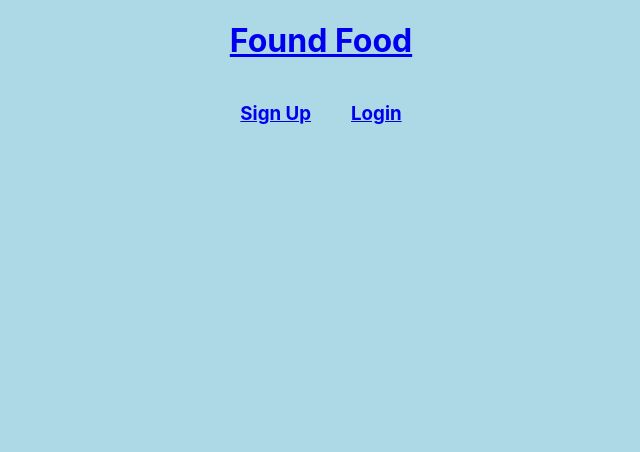
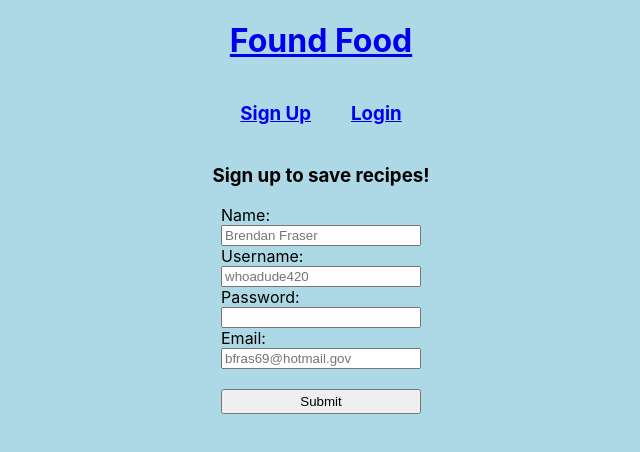
Before and after one commit to conorkenahan/found-food, a React (Create React App) app: page /signup in a window 1280 px wide. Shown: the top 452 px of the page, without its empty margins (319-959 px from the left). Built offline with nearby package versions, Linux system fonts and the light colour scheme.

Commit message:
fixed wrapping ingredient items

```diff
--- a/src/App.js
+++ b/src/App.js
@@ -3,6 +3,8 @@ import "./index.css";
 import Context from "./Context";
 import Ingredients from "./components/Ingredients/Ingredients.js";
 import RecipeResults from "./components/RecipeResults/RecipeResults.js";
+import Signup from "./components/Signup/Signup.js";
+import Login from "./components/Login/Login.js";
 import Nav from "./components/Nav/Nav.js";
 import { Route } from "react-router-dom";
 
@@ -30,7 +32,6 @@ export default class App extends React.Component {
       { value: "ketchup", label: "Ketchup", checked: false },
       { value: "lemons", label: "Lemons", checked: false },
       { value: "mayonnaise", label: "Mayonnaise", checked: false },
-      { value: "milk", label: "Milk", checked: false },
       { value: "mushrooms", label: "Mushrooms", checked: false },
       { value: "mustard", label: "Mustard", checked: false },
       { value: "onions", label: "Onions", checked: false },
@@ -45,8 +46,6 @@ export default class App extends React.Component {
       { value: "tomatoes", label: "Tomatoes", checked: false },
       { value: "tomato sauce", label: "Tomato Sauce", checked: false },
       { value: "tortillas", label: "Tortillas", checked: false },
-      { value: "taco shells", label: "Taco Shells", checked: false },
-      { value: "vinegar", label: "Vinegar", checked: false },
       { value: "zucchini", label: "Zucchini", checked: false },
     ],
     selectedIngredients: [],
@@ -110,6 +109,7 @@ export default class App extends React.Component {
         imgAlt: "baked eggs in avocado",
       },
     ],
+    user: [],
 
     formSubmit: (e) => {
       e.preventDefault();
@@ -120,6 +120,8 @@ export default class App extends React.Component {
       ingredients[index].checked = !ingredients[index].checked;
       this.setState({ ingredients });
     },
+
+    newUser: (newUser) => this.setState({ user: newUser }),
 
     // resetCheckedValues: () => {
     //   let ingredients = this.state.ingredients.map((ingredient, i) => {
@@ -136,6 +138,8 @@ export default class App extends React.Component {
           <Route path="/" component={Nav} />
           <Route exact path="/" component={Ingredients} />
           <Route path="/results" component={RecipeResults} />
+          <Route path="/signup" component={Signup} />
+          <Route path="/login" component={Login} />
         </div>
       </Context.Provider>
     );
--- a/src/components/Ingredients/Ingredients.js
+++ b/src/components/Ingredients/Ingredients.js
@@ -9,7 +9,6 @@ export default class Ingredients extends React.Component {
       <div>
         <h3>Have limited ingredients in your kitchen? No problem!</h3>
         <p>Select what you have on hand, and we'll find recipes that match!</p>
-        <p>Ingredients:</p>
         <form
           className="ingredientsForm"
           onSubmit={(e) => {
--- /dev/null
+++ b/src/components/Login/Login.js
@@ -0,0 +1,48 @@
+import React from "react";
+import Context from "../../Context";
+
+export default class Login extends React.Component {
+  state = {
+    name: "",
+    username: "",
+    password: "",
+    email: "",
+  };
+  static contextType = Context;
+
+  login(e) {
+    e.preventDefault();
+  }
+
+  render() {
+    return (
+      <div className="login">
+        <h3>Login!</h3>
+        <form
+          className="loginForm"
+          onSubmit={(e) => {
+            this.newUser(e);
+          }}
+        >
+          Username:
+          <input
+            type="text"
+            name="signupUsername"
+            id="signupUsername"
+            value={this.state.username}
+            onChange={(e) => this.setState({ username: e.target.value })}
+          ></input>
+          Password:
+          <input
+            type="password"
+            name="signupPassword"
+            id="signupPassword"
+            value={this.state.password}
+            onChange={(e) => this.setState({ password: e.target.value })}
+          ></input>
+          <button className="submitLogin">Submit</button>
+        </form>
+      </div>
+    );
+  }
+}
--- a/src/components/Recipe/Recipe.js
+++ b/src/components/Recipe/Recipe.js
@@ -1,34 +1,35 @@
 import React from "react";
 import Context from "../../Context";
 
-export default class RecipeResults extends React.Component {
+export default class Recipe extends React.Component {
   static contextType = Context;
 
   state = { open: false };
   render() {
     const { recipe } = this.props;
     return (
-      <div
-        className="recipe"
-        key={this.props.i}
-        onClick={() => this.setState({ open: !this.state.open })}
-      >
+      <div className="recipe" key={this.props.i}>
         <h2>{recipe.title}</h2>
-
+        <p>{recipe.description}</p>
         <img
           className="recipeImage"
           src={require(`../../images/${recipe.imgSrc}`)}
           alt={recipe.imgAlt}
+          onClick={() => this.setState({ open: !this.state.open })}
         />
-        <p>{recipe.description}</p>
+        <p>(click to view ingredients)</p>
+        <p>Save recipe:</p>
+        <input type="checkbox"></input>
+        <br></br>
+        <a href={recipe.url}>Link to Recipe</a>
         {this.state.open && (
-          <ul>
+          <ul className="recipeResultsList">
             {recipe.ingredients.map((ingredient, i) => {
               return <li key={i}>{ingredient}</li>;
             })}
           </ul>
         )}
-        <a href={recipe.url}>Link to Recipe</a>
+        <hr></hr>
       </div>
     );
   }
--- a/src/components/RecipeResults/RecipeResults.js
+++ b/src/components/RecipeResults/RecipeResults.js
@@ -10,7 +10,7 @@ export default class RecipeResults extends React.Component {
   render() {
     return (
       <section className="recipeResults">
-        <p>You can make these recipes!</p>
+        <p>Hooray! You can make these recipes!</p>
         <div>
           {this.context.recipes.map((recipe, i) => (
             <Recipe key={i} recipe={recipe} {...this.context} />
--- /dev/null
+++ b/src/components/Signup/Signup.js
@@ -0,0 +1,69 @@
+import React from "react";
+import Context from "../../Context";
+
+export default class Signup extends React.Component {
+  state = {
+    name: "",
+    username: "",
+    password: "",
+    email: "",
+  };
+  static contextType = Context;
+
+  newUser(e) {
+    e.preventDefault();
+    this.context.newUser(JSON.stringify(this.state));
+    console.log(this.state);
+  }
+
+  render() {
+    return (
+      <div className="signUp">
+        <h3>Sign up to save recipes!</h3>
+        <form
+          className="signupForm"
+          onSubmit={(e) => {
+            this.newUser(e);
+          }}
+        >
+          Name:
+          <input
+            type="text"
+            name="signupName"
+            id="signupName"
+            value={this.state.name}
+            placeholder="Brendan Fraser"
+            onChange={(e) => this.setState({ name: e.target.value })}
+          ></input>
+          Username:
+          <input
+            type="text"
+            name="signupUsername"
+            id="signupUsername"
+            value={this.state.username}
+            placeholder="whoadude420"
+            onChange={(e) => this.setState({ username: e.target.value })}
+          ></input>
+          Password:
+          <input
+            type="password"
+            name="signupPassword"
+            id="signupPassword"
+            value={this.state.password}
+            onChange={(e) => this.setState({ password: e.target.value })}
+          ></input>
+          Email:
+          <input
+            type="email"
+            name="signupEmail"
+            id="signupEmail"
+            value={this.state.email}
+            placeholder="bfras69@hotmail.gov"
+            onChange={(e) => this.setState({ email: e.target.value })}
+          ></input>
+          <button className="submitSignup">Submit</button>
+        </form>
+      </div>
+    );
+  }
+}
--- a/src/index.css
+++ b/src/index.css
@@ -14,12 +14,17 @@ code {
     monospace;
 }
 
+hr {
+  border: 1px solid gray;
+  width: 80%;
+}
+
 .ingredientsList {
-  height: 400px;
-  width: 900px;
   display: flex;
   flex-wrap: wrap;
-  margin: auto;
+  margin-left: auto;
+  margin-right: auto;
+  width: 80%;
 }
 
 .ingredient {
@@ -29,6 +34,7 @@ code {
   border-radius: 0.4rem;
   display: flex;
   width: 100px;
+  height: 30px;
   cursor: pointer;
   margin: 2px;
   text-align: left;
@@ -38,23 +44,20 @@ code {
   border: 3px solid #4939ff;
 }
 
-.recipeResults {
+.recipeResultsList {
+  width: 400px;
+  margin-left: auto;
+  margin-right: auto;
   display: flex;
   flex-direction: column;
-  justify-content: center;
-}
-
-.recipeResultsList {
-  align-self: center;
+  list-style-position: inside;
   text-align: left;
-  display: flex;
-  flex-direction: column;
-  justify-content: center;
 }
 
 .recipe {
-  cursor: pointer;
-  margin-bottom: 50px;
+  margin-bottom: 30px;
+  border-bottom: black;
+  border-bottom-width: 10px;
 }
 
 .hidden {
@@ -75,9 +78,11 @@ code {
   text-align: center;
 }
 
-.submitIngredients {
+.submitIngredients,
+.submitSignup,
+.submitLogin {
   padding: 3px;
-  margin-top: 30px;
+  margin-top: 20px;
 }
 
 .tryAgainButton {
@@ -87,4 +92,15 @@ code {
 .recipeImage {
   height: 200px;
   align-self: center;
+  cursor: pointer;
 }
+
+.signupForm,
+.loginForm {
+  display: flex;
+  text-align: left;
+  flex-direction: column;
+  width: 200px;
+  margin-left: auto;
+  margin-right: auto;
+}
```
Also changed, not shown: 2 other files (tests, documents, lock files or other folders).
